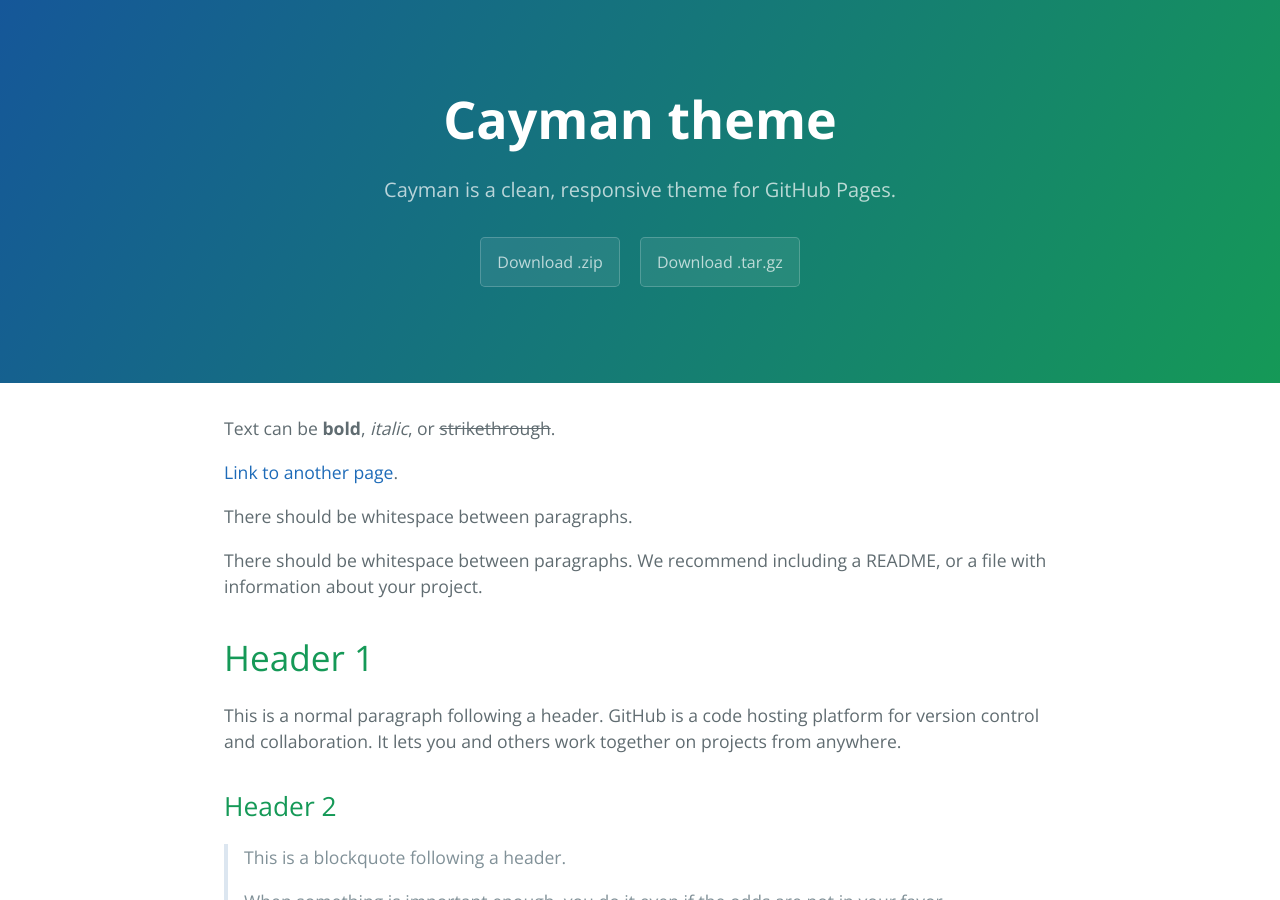
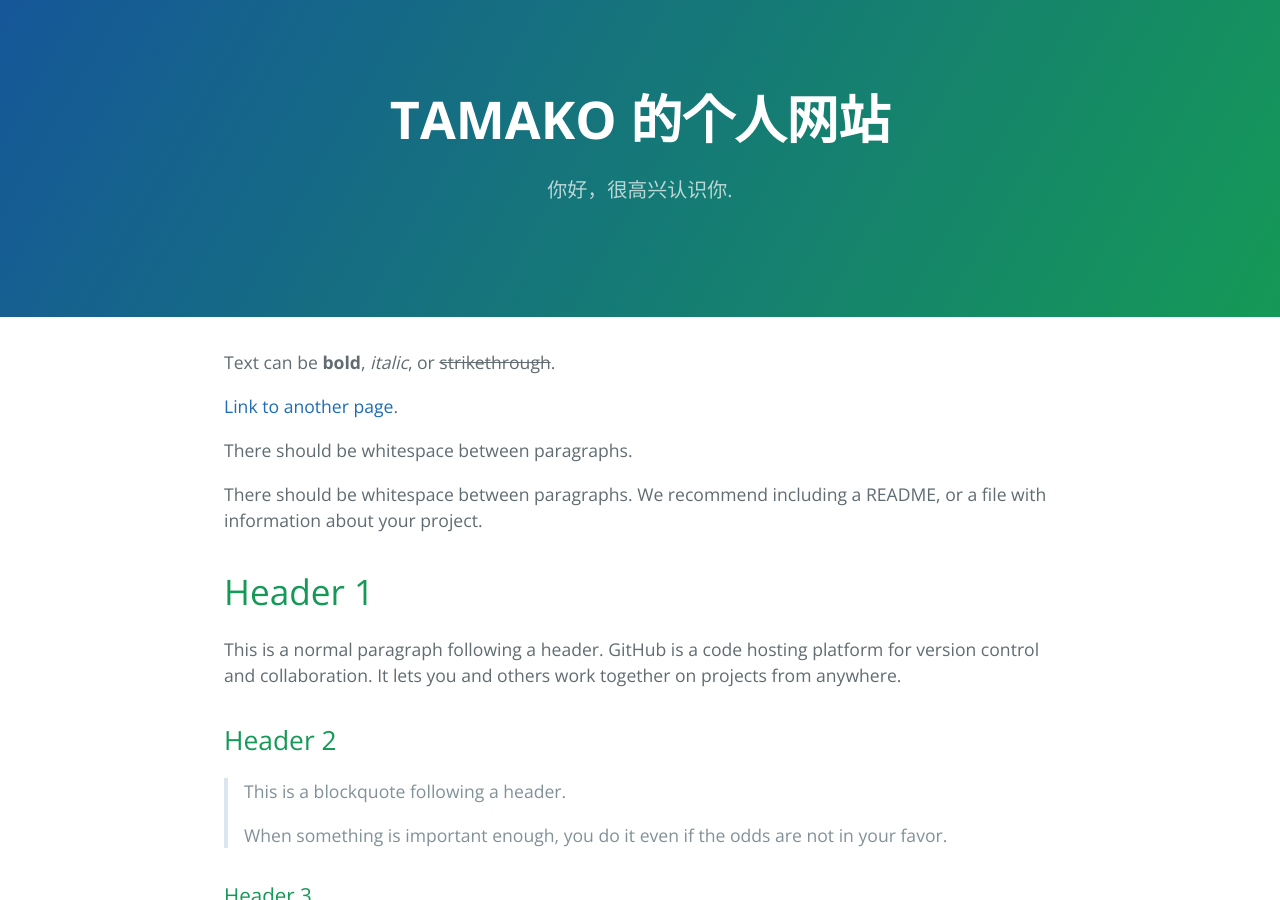
Before and after one commit to tamako23333/tamako23333.github.io, a Jekyll site: the page built from index.md, in a window 1280 px wide and 900 px high. Built offline with Jekyll 4.4.1, drawn with Linux system fonts in a browser that asks for light colours.

Commit message:
Update _config.yml

```diff
--- a/_config.yml
+++ b/_config.yml
@@ -2,8 +2,8 @@
 plugins:
 - jekyll-remote-theme # add this line to the plugins list if you already have one
 
-title: Cayman theme
-description: Cayman is a clean, responsive theme for GitHub Pages.
-show_downloads: true
+title: TAMAKO 的个人网站
+description: 你好，很高兴认识你.
+show_downloads: false
 google_analytics:
 theme: jekyll-theme-cayman
```
